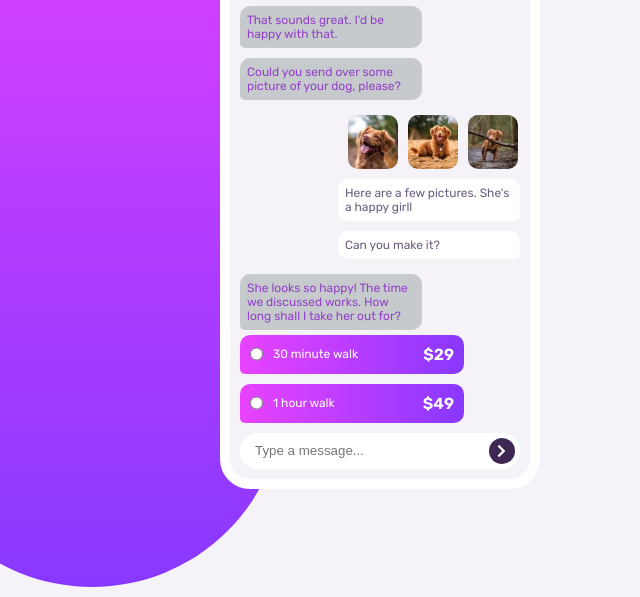
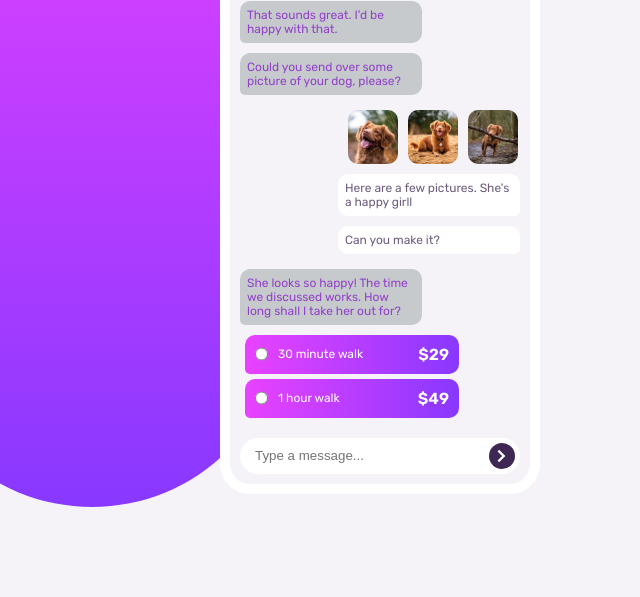
Before and after one commit to Eyu-Gen/Chat-App-CSS-illustration, a plain HTML site: page index.html in a window 1280 px wide. Shown: the part 203-800 px from the top of the page, without its empty margins (0-640 px from the left). Drawn offline with nearby package versions, Linux system fonts and the light colour scheme.

Commit message:
Incomplete

```diff
--- a/style.css
+++ b/style.css
@@ -43,7 +43,7 @@ body{
 /* Background Div */
 .backgroundLeft{
     width: 60%;
-    height: 100vh;
+    height: 90vh;
     border-bottom-left-radius: 200px;
     border-bottom-right-radius: 200px;
     position: absolute;
@@ -206,7 +206,7 @@ img{
 }
 
 .priceBox{
-    margin-bottom: 10px;
+    margin: 5px;
     border-radius: 10px 10px 10px 5px;
     padding: 10px;
     display: flex;
@@ -244,6 +244,7 @@ img{
     justify-content: space-between;
     padding: 5px;
     border-radius: 20px;
+    margin-top: 20px;
 }
 
 .message{
```
